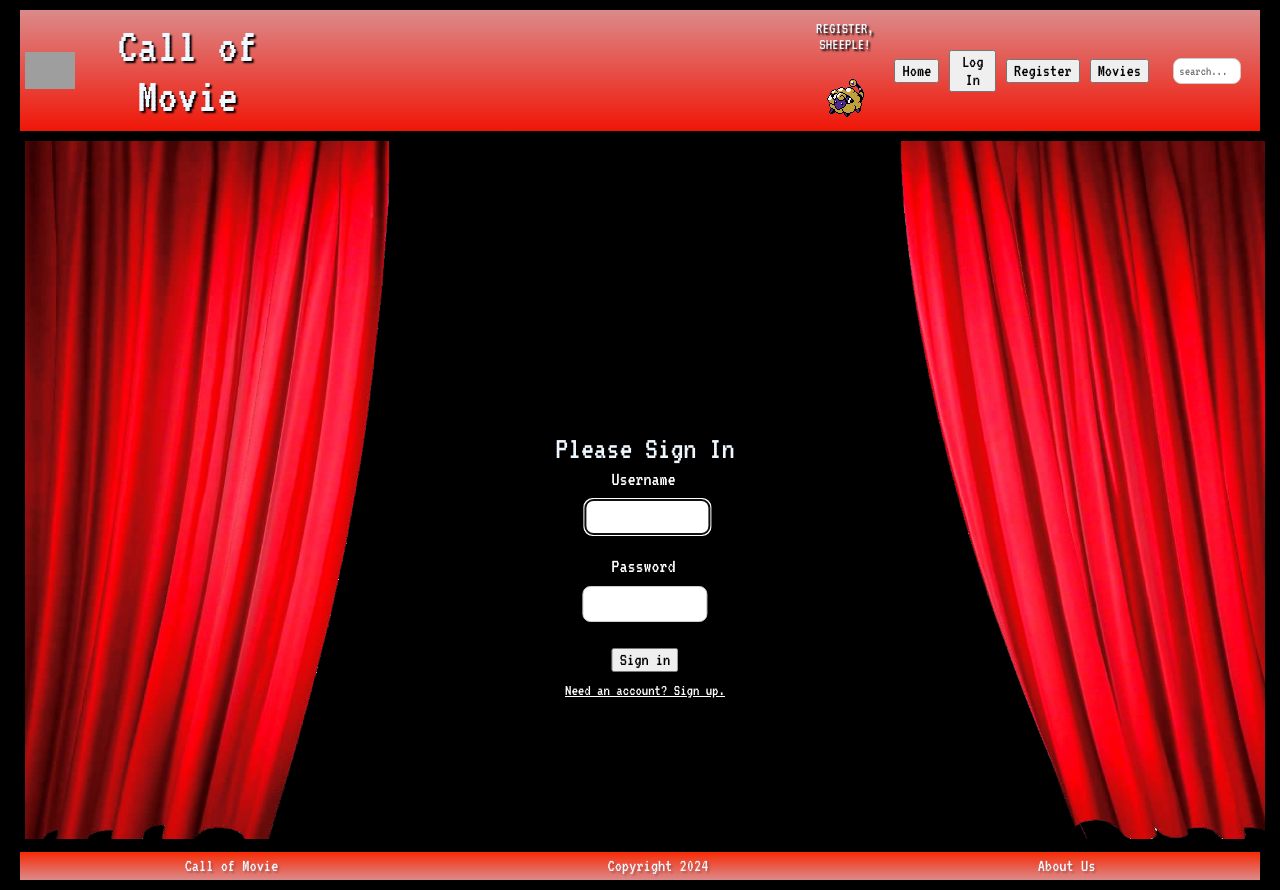
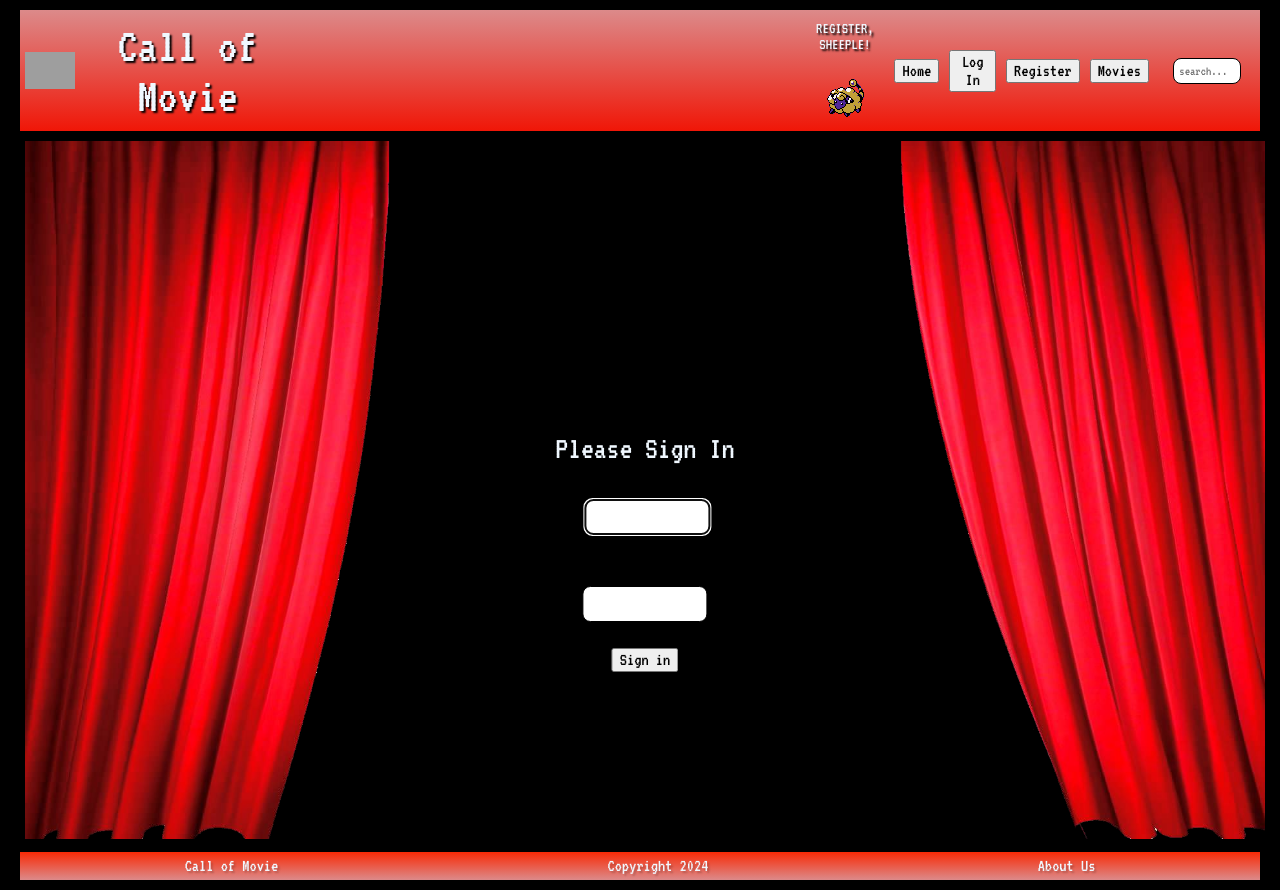
Before and after one commit to nmullaly/te-final-capstone, a Vue app in the folder vue/: page /login in a window 1280 px wide. Built offline with nearby package versions, Linux system fonts and the light colour scheme; no server answers; grey boxes are pictures that could not be loaded.

Commit message:
pushing so i can pull

```diff
--- a/vue/src/components/EditProfileForm.vue
+++ b/vue/src/components/EditProfileForm.vue
@@ -140,7 +140,7 @@ export default {
     padding: 10px;
     box-sizing: border-box;
     border-radius: 8px;
-    border: 1px solid #ccc;
+    border: 1px solid #000000;
   }
   #bio-field {
     width: 70%;
--- a/vue/src/components/HeaderBar.vue
+++ b/vue/src/components/HeaderBar.vue
@@ -84,7 +84,7 @@ button {
 }
 
 div.form-input-group {
-text-decoration-color: aliceblue;
+text-decoration-color: rgb(0, 0, 0);
 }
 #logo{
 cursor: url("../assets/hm3.jpg"), pointer;
--- a/vue/src/views/LoginView.vue
+++ b/vue/src/views/LoginView.vue
@@ -80,7 +80,7 @@ export default {
 
 <style>
 a{
-  color: white;
+  color: rgb(0, 0, 0);
 }
 #curtains-container{
   position: relative;
@@ -91,7 +91,7 @@ height: auto;
 }
 label {
 
-  color: white;
+  color: black;
 }
 html > body {
  background-color: black;
@@ -113,9 +113,9 @@ font-size: 20px;
   transform: translate(-50%, -50%);
   z-index: 1;
   text-align: center;
-  color: white;
+  color: black;
 }
 router-link{
-  color: white;
+  color: black;
 }
 </style>
```
